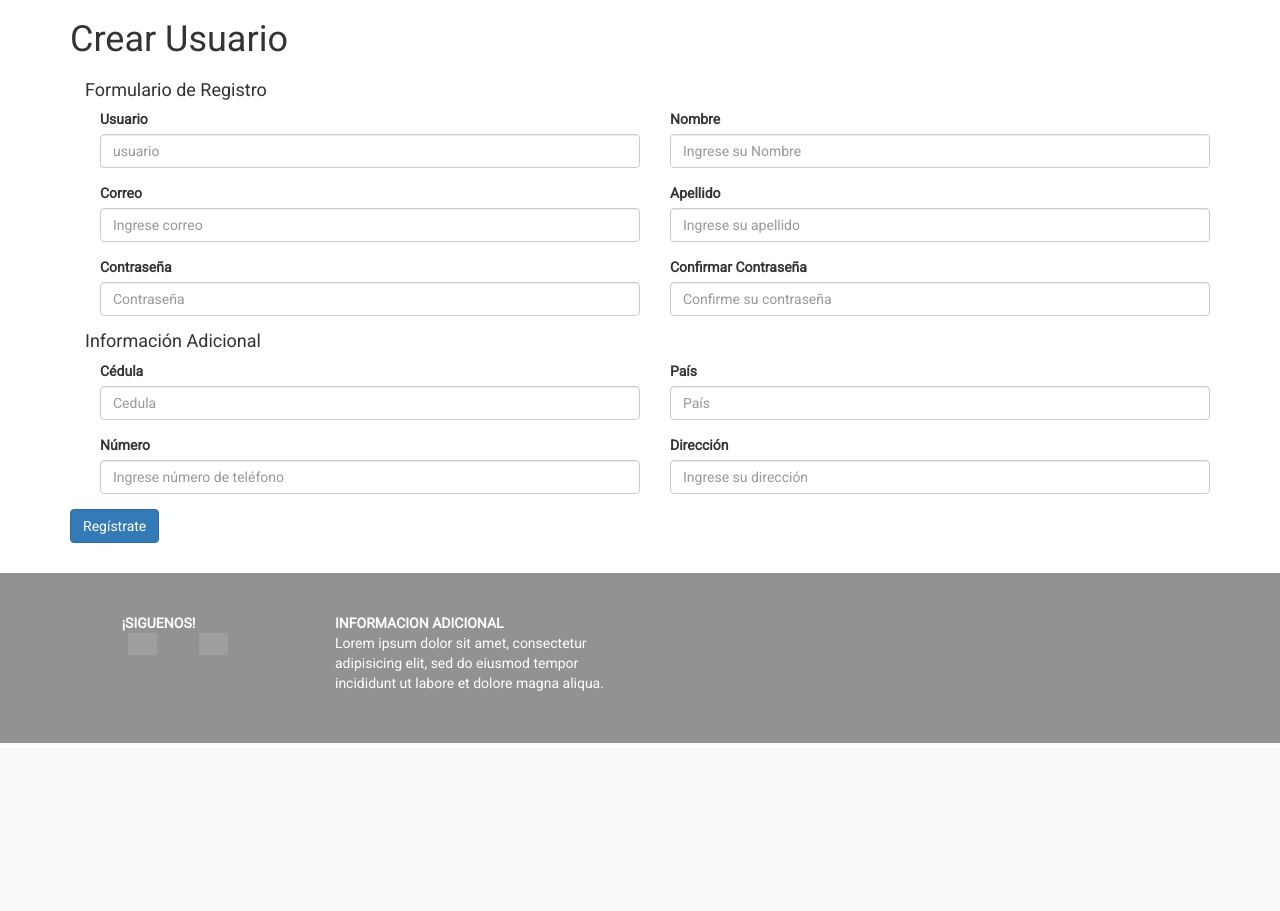
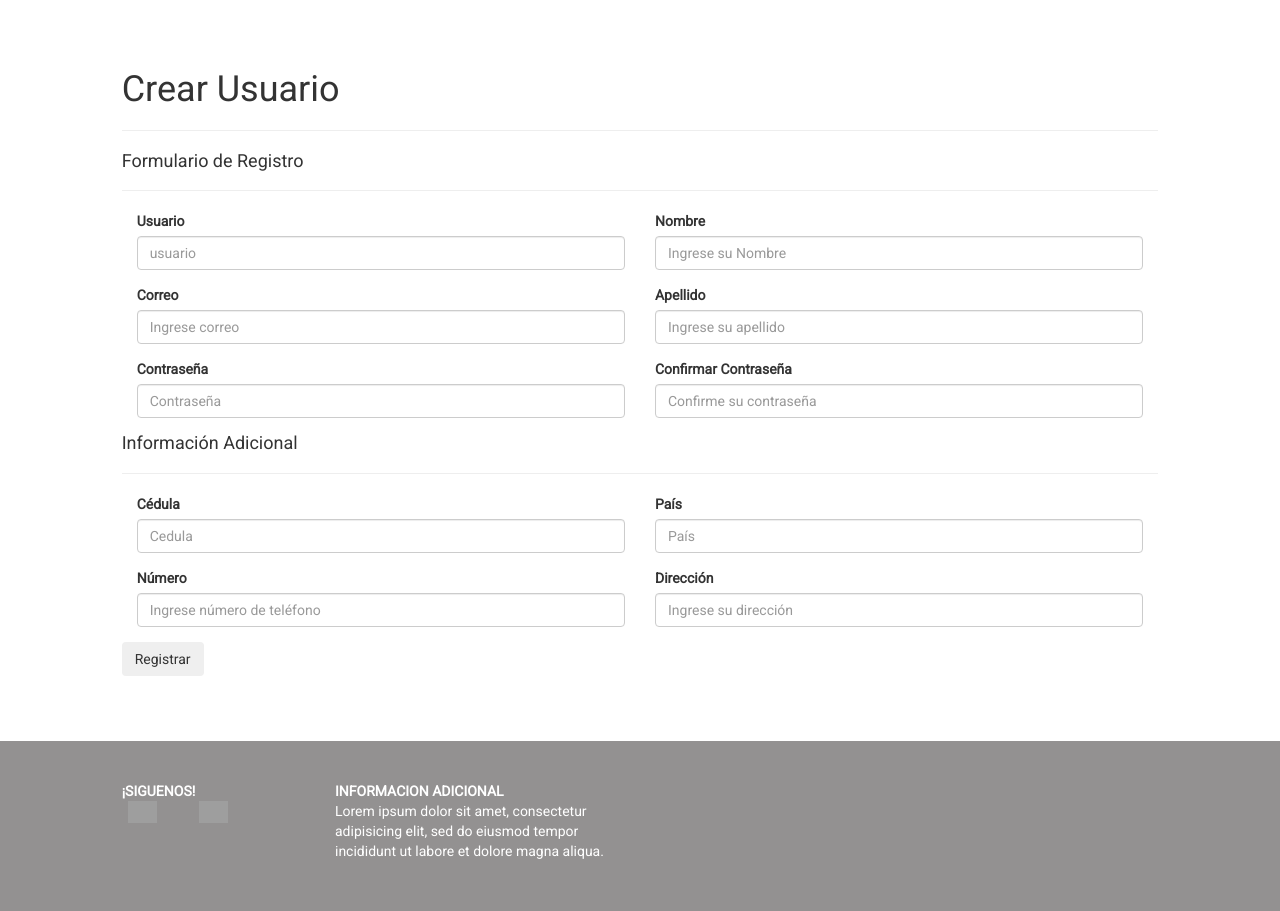
Before and after one commit to imera92/dimqualityWebshop, a CodeIgniter app: page /database/index.php/web/crearUsuario in a window 1280 px wide. Shown: the part 52-963 px from the top of the page. Before the commit the page ends 795 px from the top, so only its background shows below. Run offline with CodeIgniter, Linux system fonts and the light colour scheme; some libraries are stand-ins or nearby versions; grey boxes are pictures that could not be loaded.

Commit message:
Cambios pequeños en registro de usuario

```diff
--- a/application/config/routes.php
+++ b/application/config/routes.php
@@ -51,6 +51,6 @@ defined('BASEPATH') OR exit('No direct script access allowed');
 */
 $route['default_controller'] = 'web/index';
 $route['login'] = 'usuario/login';
-$route['registro'] = 'usuario/registrarUsuario';
+$route['registro'] = 'usuario/crearUsuario';
 $route['404_override'] = '';
 $route['translate_uri_dashes'] = FALSE;
--- a/application/views/web/crearUsuario.php
+++ b/application/views/web/crearUsuario.php
@@ -1,15 +1,10 @@
-
-<div class='container'>
-    <div class="row">
-      <div class="col-md-12">
+    <div class="row mt-50 mb-50">
+      <div class="col-xs-10 col-xs-offset-1">
         <h1>Crear Usuario</h1>
-      </div>
-    </div>
-    <div class="row">
-      <div class="container form-group">
+        <hr>
         <form action="<?php echo base_url('usuario/registrarUsuario') ?>" method="POST">
-          <div class="container">
           <h4>Formulario de Registro</h4>
+          <hr class="secondary-separator">
           <div class="form-group col-md-6">
             <label for="usuario">Usuario </label>
             <input type="text" name="usuario" class="form-control" required placeholder="usuario" value="<?php echo !empty($user['user'])?$user['user']:''; ?>" />
@@ -41,6 +36,7 @@
             <?php echo form_error('conf_clave','<span class="help-block">','</span>'); ?>
           </div>
           <h4>Información Adicional</h4>
+          <hr class="secondary-separator">
           <div class="form-group col-md-6">
             <label for="cedula">Cédula</label>
             <input type="text" class="form-control" name="cedula" required placeholder="Cedula" pattern="[0-9]{10}" value="<?php echo !empty($user['cedula'])?$user['cedula']:''; ?>">
@@ -61,14 +57,9 @@
             <input type="text" class="form-control" name="direccion" required placeholder="Ingrese su dirección" value="<?php echo !empty($user['direccion'])?$user['direccion']:''; ?>">
             <?php echo form_error('direccion','<span class="help-block">','</span>'); ?>
           </div>
-          </div>
           <div class="form-group">
-            <input class="btn btn-primary" name="submit" type="submit" value="Regístrate"/>
+            <input class="btn btn-registrar" name="submit" type="submit" value="Registrar"/>
           </div>
         </form>
       </div>
-
     </div>
-</div>
-<script type="text/javascript" src="<?php echo base_url("public/js/jQuery-3.2.1.min.js"); ?>"></script>
-<script type="text/javascript" src="<?php echo base_url("public/js/bootstrap.js"); ?>"></script>
--- a/application/views/web/header.php
+++ b/application/views/web/header.php
@@ -16,6 +16,8 @@
 	<link href="<?php echo base_url('public/css/misc.css'); ?>" rel="stylesheet" type="text/css">
 	<?php if ($this->router->method == 'login'): ?>
 		<link href="<?php echo base_url('public/css/login.css'); ?>" rel="stylesheet" type="text/css">
+	<?php elseif ($this->router->method == 'registrarUsuario'): ?>
+		<link href="<?php echo base_url('public/css/crearUsuario.css'); ?>" rel="stylesheet" type="text/css">
 	<?php endif; ?>
 	<script type="text/javascript">
         var base_url = '<?php echo base_url(); ?>';
```
Also changed, not shown: application/controllers/Usuario.php (+7 -6 lines), public/css/crearUsuario.css (added, +25 -0 lines). Lines whose indentation alone changed are shown as unchanged.
